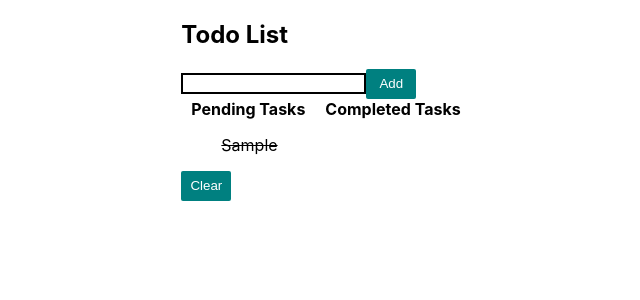
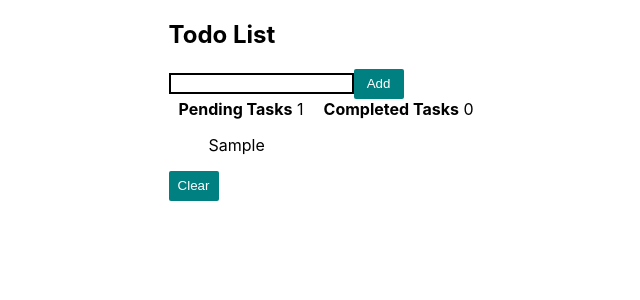
Before and after one commit to skystanoyevitch/project-todo-list, a React (Create React App) app: page / in a window 1280 px wide. Both pictures are taken after typing "Sample" into the empty fields and a click on the button "Add". Shown: the top 300 px of the page, without its empty margins (314-954 px from the left). Built offline with nearby package versions, Linux system fonts and the light colour scheme.

Commit message:
fixed list component

```diff
--- a/src/App.js
+++ b/src/App.js
@@ -1,17 +1,18 @@
 import "./App.css";
 import { useState } from "react";
+import "./index.css";
 
 // 3rd party imports
 import styled from "styled-components";
 
 function App() {
 	const [input, setInput] = useState("");
-	const [todolist, setTodolist] = useState([]);
+	const [todoList, setTodolist] = useState([]);
 	const [completedTaskCount, setCompletedTaskCount] = useState(0);
 
 	// Set Todo
 	const handleClick = () => {
-		const id = todolist.length + 1;
+		const id = todoList.length + 1;
 		setTodolist((prev) => [
 			...prev,
 			{
@@ -25,7 +26,7 @@ function App() {
 
 	// Display List of Tasks
 	const handleComplete = (id) => {
-		let list = todolist.map((task) => {
+		let list = todoList.map((task) => {
 			let item = {};
 			if (task.id === id) {
 				if (!task.complete) {
@@ -51,17 +52,18 @@ function App() {
 					<Button onClick={() => handleClick()}>Add</Button>
 					<Tasks>
 						<TaskCount>
-							<b>Pending Tasks</b>
+							<b>Pending Tasks</b>{" "}
+							{todoList.length - completedTaskCount}
 						</TaskCount>
 						<TaskCount>
-							<b>Completed Tasks</b>
+							<b>Completed Tasks</b> {completedTaskCount}
 						</TaskCount>
 					</Tasks>
 					<div>
 						<ul>
-							{todolist.map((todo) => {
+							{todoList.map((todo) => {
 								return (
-									<LIST
+									<li
 										complete={todo.complete}
 										id={todo.id}
 										onClick={() => handleComplete(todo.id)}
@@ -72,7 +74,7 @@ function App() {
 										}}
 									>
 										{todo.task}
-									</LIST>
+									</li>
 								);
 							})}
 						</ul>
@@ -110,8 +112,3 @@ const TaskCount = styled.span`
 	margin: 10px;
 `;
 const Tasks = styled.div``;
-
-const LIST = styled.li`
-	list-style: none;
-	text-decoration: line-through;
-`;
```
